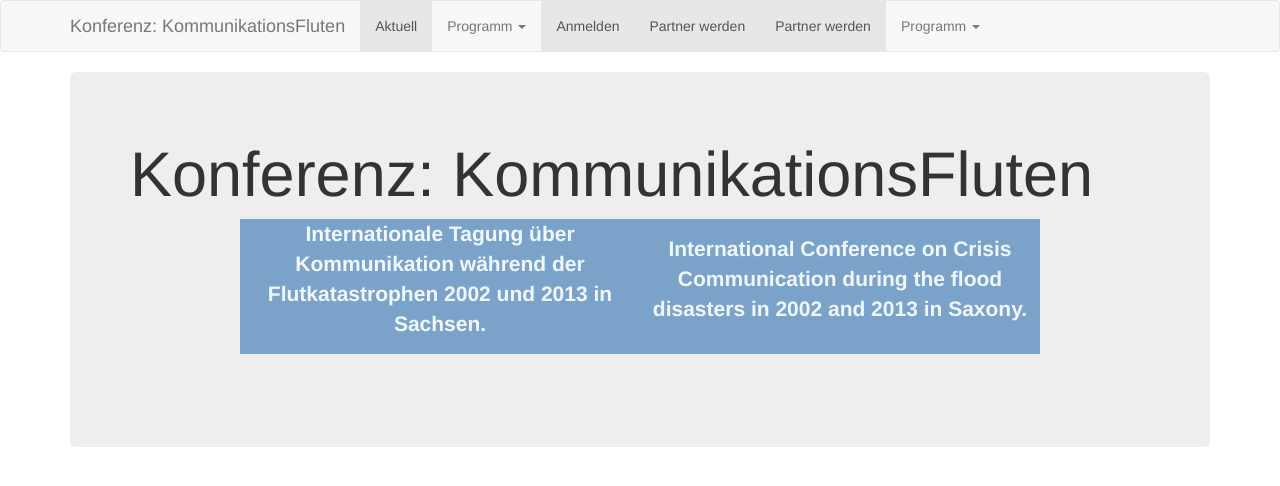
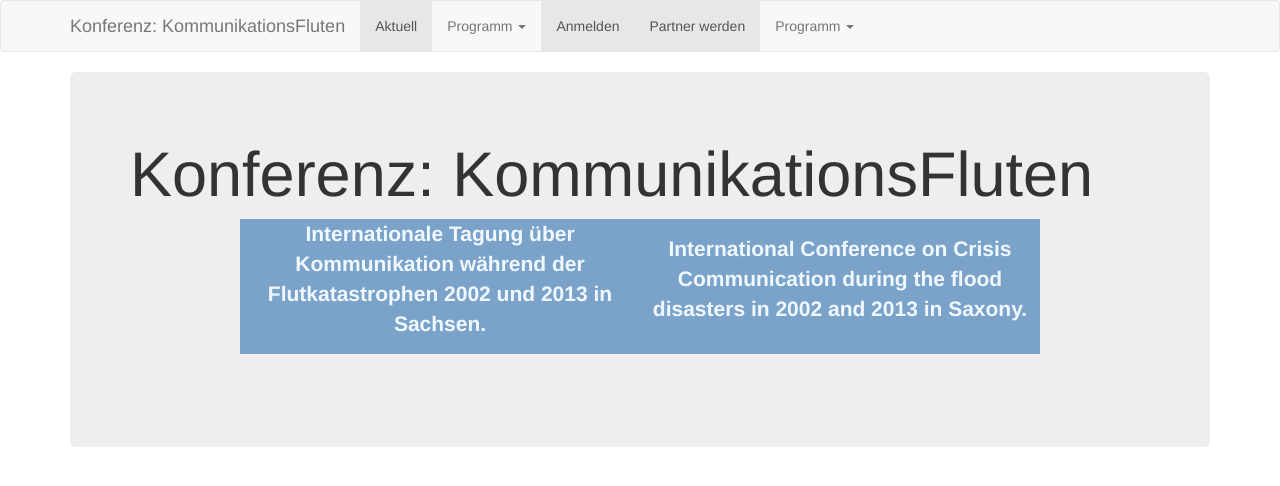
Before and after one commit to susedev/test, a Jekyll site: the page built from index.html, in a window 1280 px wide. Shown: the top 486 px of the page. Built offline with Jekyll 4.4.1, drawn with Linux system fonts in a browser that asks for light colours.

Commit message:
Update base.html

```diff
--- a/_layouts/base.html
+++ b/_layouts/base.html
@@ -28,7 +28,6 @@
           </ul>
         <li class="active"><a href="http://eijc.github.io/data/anmeldung.html">Anmelden <span class="sr-only">(current)</span></a></li>
         <li class="active"><a href="http://eijc.github.io/data/partner-werden.html">Partner werden <span class="sr-only">(current)</span></a></li>
-        <li class="active"><a href="http://eijc.github.io/data/partner-werden.html">Partner werden <span class="sr-only">(current)</span></a></li>
         <li class="dropdown">
           <a href="http://eijc.github.io/data/kontakt.html" class="dropdown-toggle" data-toggle="dropdown" role="button" aria-expanded="false">Programm <span class="caret"></span></a>
           <ul class="dropdown-menu" role="menu">
```
